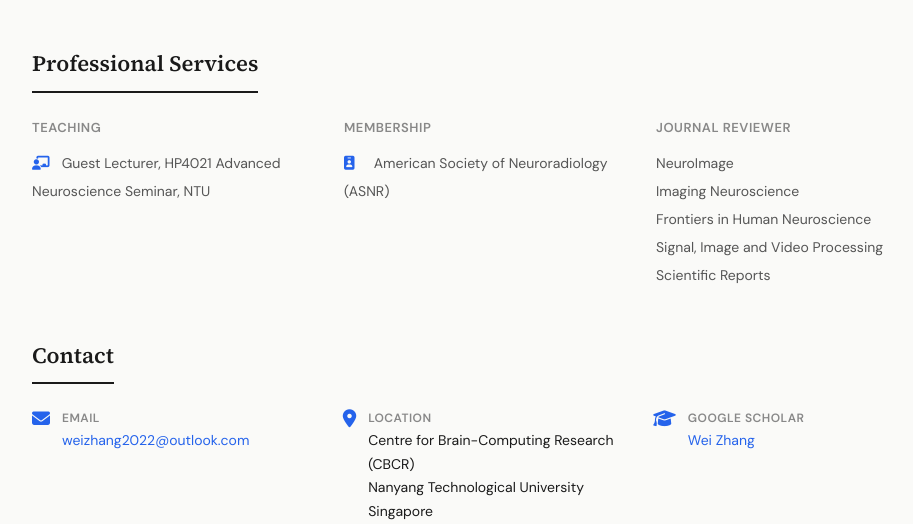
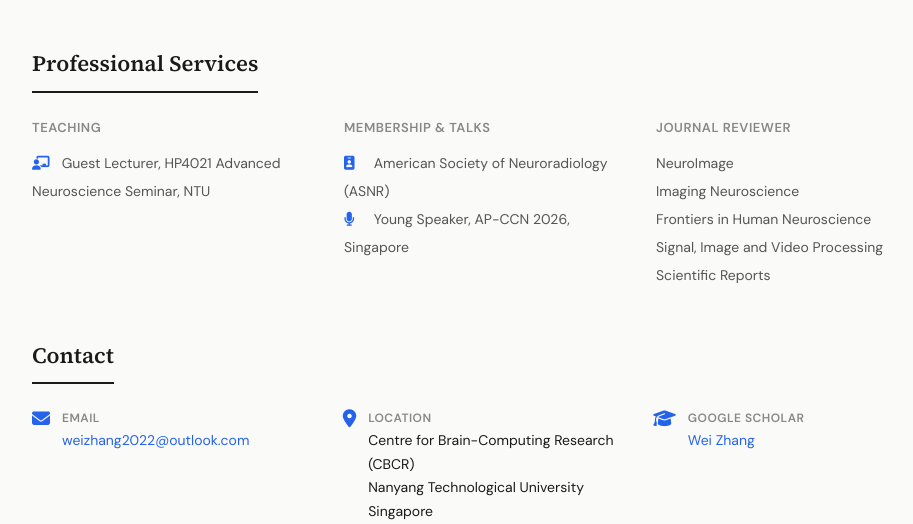
Before and after one commit to Wilson-WeiZhang/Wilson-WeiZhang.github.io, a plain HTML site: page index.html in a window 1280 px wide. Shown: the part 2716-3240 px from the top of the page, without its empty margins (152-1065 px from the left). Drawn offline with Linux system fonts and the light colour scheme.

Commit message:
add: AP-CCN 2026 young speaker to professional services
Co-Authored-By: Claude Opus 4.6 (1M context) <noreply@anthropic.com>

```diff
--- a/index.html
+++ b/index.html
@@ -682,9 +682,10 @@
             </ul>
         </div>
         <div>
-            <div style="font-weight:600; font-size:13px; color:var(--text-tertiary); text-transform:uppercase; letter-spacing:0.04em; margin-bottom:10px;">Membership</div>
+            <div style="font-weight:600; font-size:13px; color:var(--text-tertiary); text-transform:uppercase; letter-spacing:0.04em; margin-bottom:10px;">Membership & Talks</div>
             <ul style="list-style:none; font-size:14px; color:var(--text-secondary); line-height:2;">
                 <li><i class="fas fa-id-badge" style="color:var(--accent); width:20px; margin-right:6px;"></i> American Society of Neuroradiology (ASNR)</li>
+                <li><i class="fas fa-microphone" style="color:var(--accent); width:20px; margin-right:6px;"></i> Young Speaker, AP-CCN 2026, Singapore</li>
             </ul>
         </div>
         <div>
```
